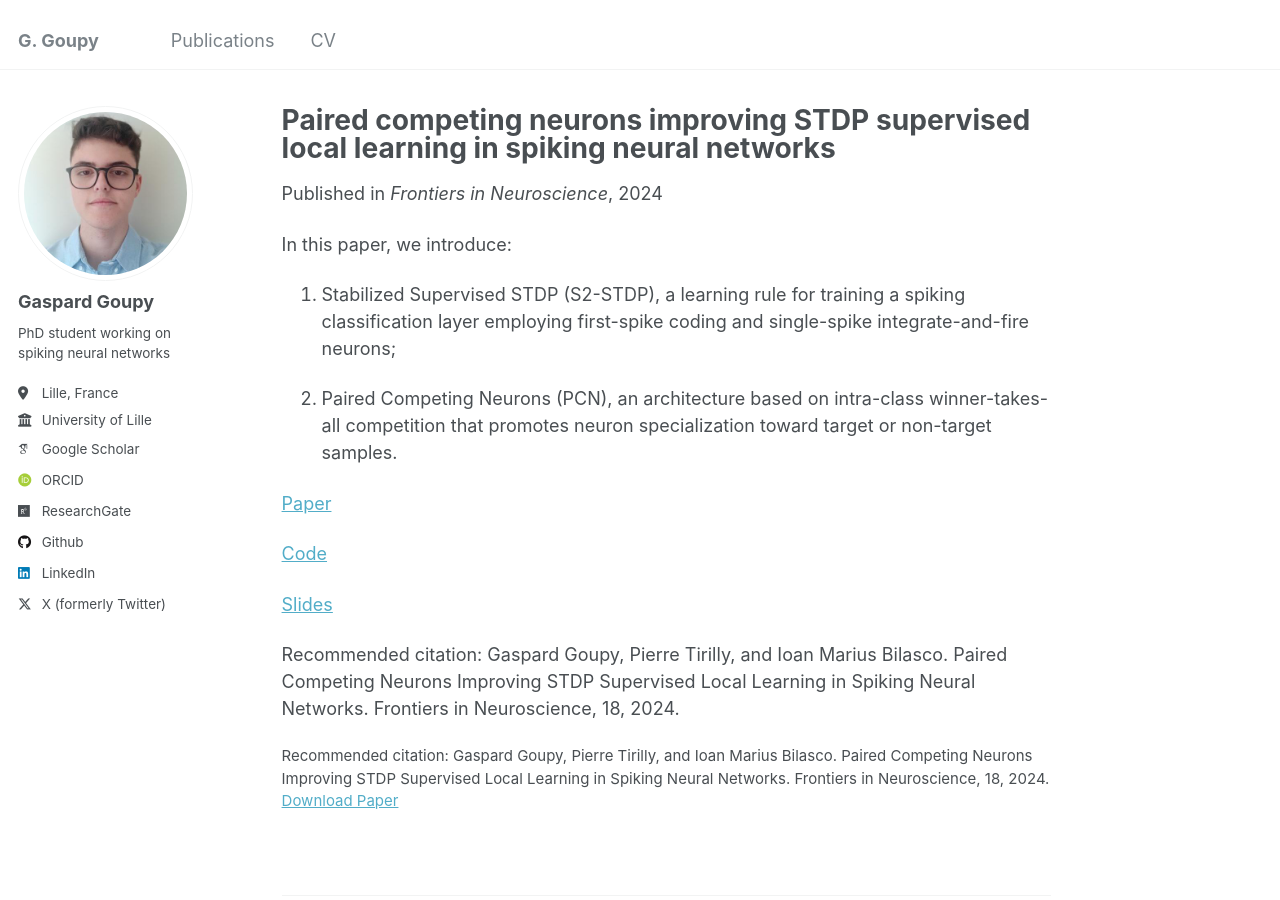
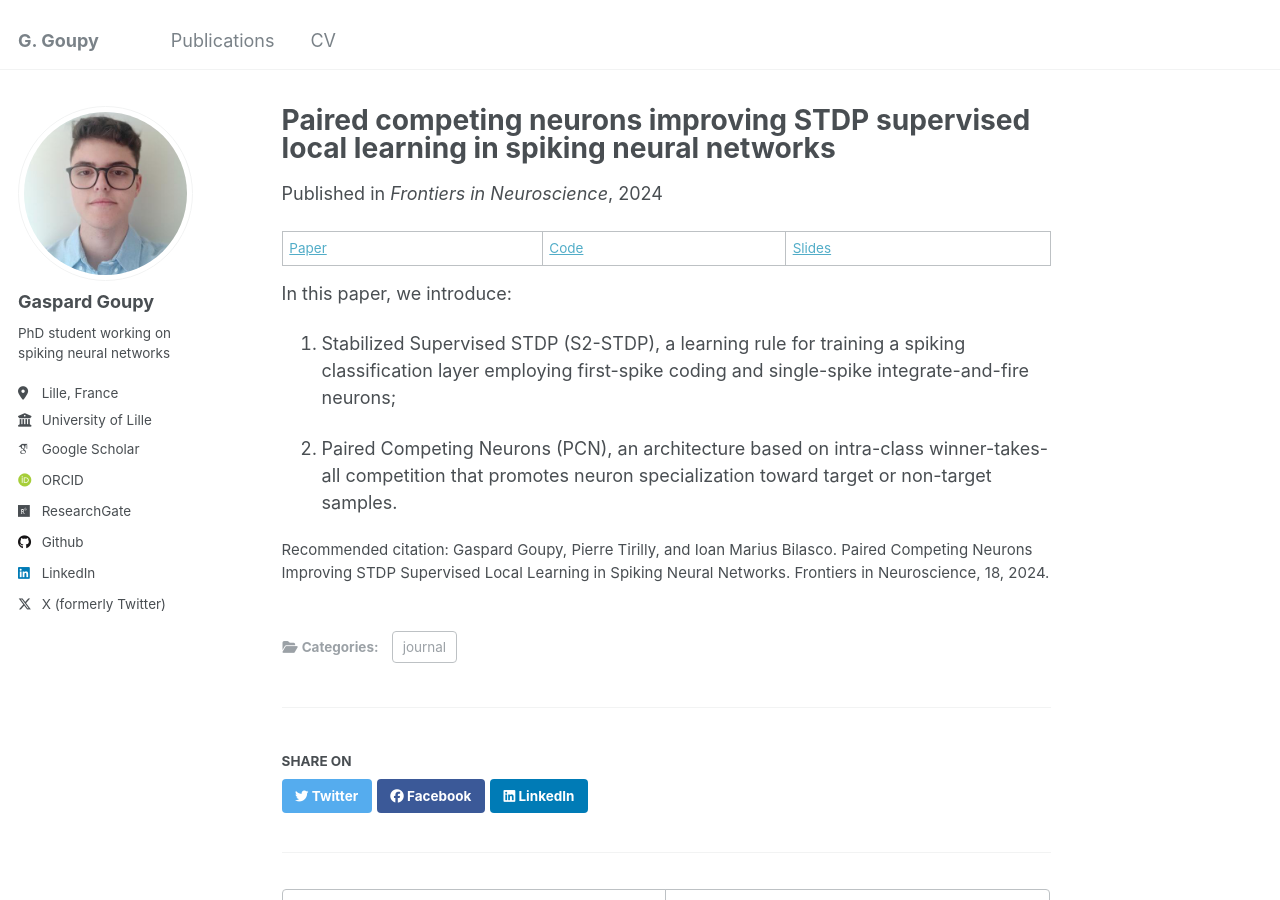
Before and after one commit to ggoupy/ggoupy.github.io, a Jekyll site: the page built from _publications/2024-pcn.md, in a window 1280 px wide and 900 px high. Built offline with Jekyll 4.4.1, drawn with Linux system fonts in a browser that asks for light colours; some web fonts are replaced.

Commit message:
Update pubs

```diff
--- a/_publications/2024-pcn.md
+++ b/_publications/2024-pcn.md
@@ -4,21 +4,17 @@ collection: publications
 permalink: /publication/2024-pcn
 excerpt: #'This paper is about the number 1. The number 2 is left for future work.'
 date: 2024-07-24
+category: journal
 venue: 'Frontiers in Neuroscience'
 slidesurl: #'http://academicpages.github.io/files/slides1.pdf'
-paperurl: 'https://www.frontiersin.org/journals/neuroscience/articles/10.3389/fnins.2024.1401690'
+paperurl: #'https://www.frontiersin.org/journals/neuroscience/articles/10.3389/fnins.2024.1401690'
 citation: 'Gaspard Goupy, Pierre Tirilly, and Ioan Marius Bilasco. Paired Competing Neurons Improving STDP Supervised Local Learning in Spiking Neural Networks. Frontiers in Neuroscience, 18, 2024.'
 ---
+
+[Paper](https://www.frontiersin.org/journals/neuroscience/articles/10.3389/fnins.2024.1401690) | [Code](https://gitlab.univ-lille.fr/fox/snn-pcn) | [Slides](https://ggoupy.github.io/files/slides-pcn-gdriasis23.pdf)
+
 In this paper, we introduce:
 
 1. Stabilized Supervised STDP (S2-STDP), a learning rule for training a spiking classification layer employing first-spike coding and single-spike integrate-and-fire neurons;
 
 2. Paired Competing Neurons (PCN), an architecture based on intra-class winner-takes-all competition that promotes neuron specialization toward target or non-target samples.
-
-[Paper](https://www.frontiersin.org/journals/neuroscience/articles/10.3389/fnins.2024.1401690)
-
-[Code](https://gitlab.univ-lille.fr/fox/snn-pcn)
-
-[Slides](https://ggoupy.github.io/files/slides-pcn-gdriasis23.pdf)
-
-Recommended citation: Gaspard Goupy, Pierre Tirilly, and Ioan Marius Bilasco. Paired Competing Neurons Improving STDP Supervised Local Learning in Spiking Neural Networks. Frontiers in Neuroscience, 18, 2024.
```
Also changed, not shown: _publications/2023-vdsp.md (+4 -6 lines), _publications/2024-ncg.md (+5 -9 lines).
